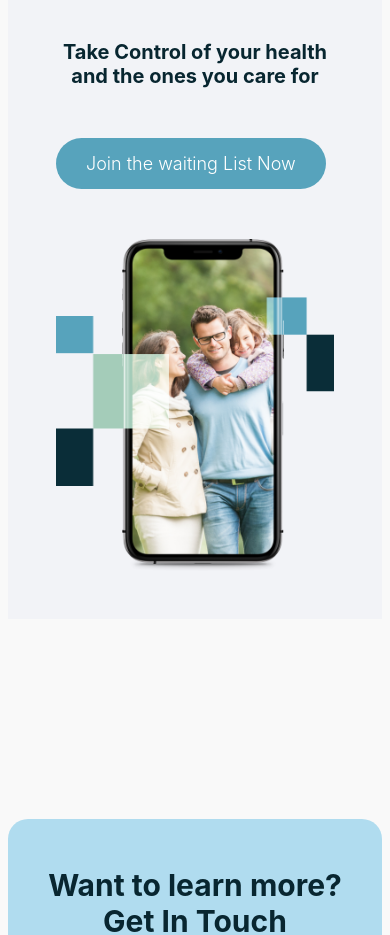
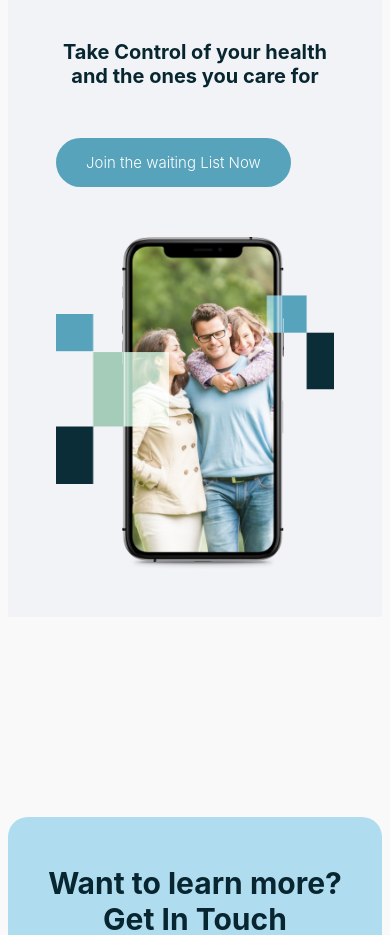
Before and after one commit to Henryford52/AI_Project, a React (Vite) app: page / in a window 390 px wide. Shown: the part 3600-4535 px from the top of the page. Built offline with nearby package versions, Linux system fonts and the light colour scheme.

Commit message:
first commit

```diff
--- a/src/components/body/section4/style.css
+++ b/src/components/body/section4/style.css
@@ -63,4 +63,16 @@
          width: 100%;
          text-align: center;
     }
+    .Section4-flex-content button{
+        background-color: #57A3BC;
+        font-family: "Inter", Sans-serif;
+        font-size: 15px;
+        font-weight: 300;
+        background-color: #57A3BC;
+        border-radius: 30px 30px 30px 30px;
+        border: none;
+        padding: 15px 30px;
+        color: white;
+
+    }
 }
```
